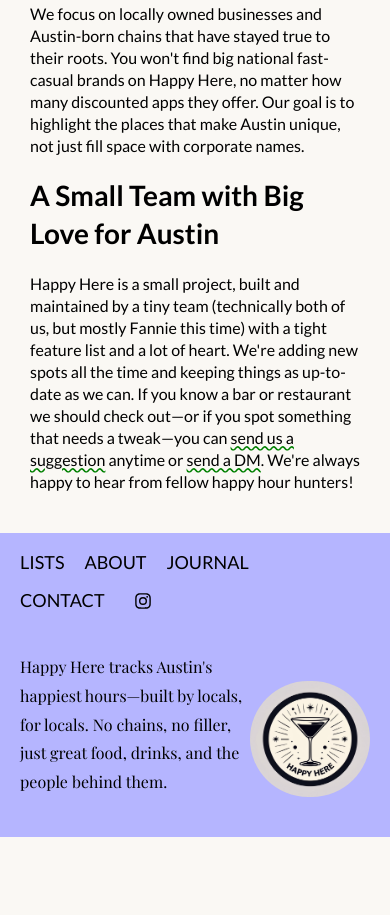
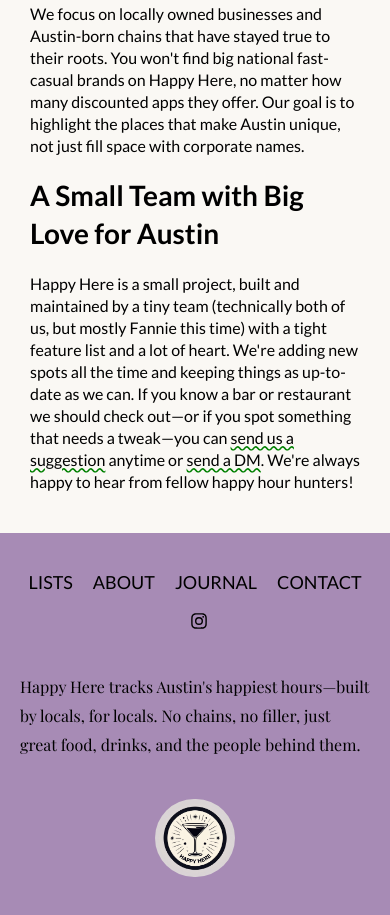
Before and after one commit to fanniegunton/happy-here, an Astro site: page /about in a window 390 px wide. Shown: the part 1524-2439 px from the top of the page. Before the commit the page ends 2361 px from the top, so only its background shows below. Built offline with nearby package versions, Linux system fonts and the light colour scheme; Astro itself is replaced by a stand-in of ours; a web font is replaced by a local one.

Commit message:
Rework Footer to new design

```diff
--- a/src/components/react/Footer.tsx
+++ b/src/components/react/Footer.tsx
@@ -1,34 +1,32 @@
 /** @jsxImportSource @emotion/react */
-import React from 'react';
-import theme from '@styles/theme';
-import logo from '../../assets/HH-logo.jpg';
-import instagramIcon from '../../images/Instagram.svg';
+import React from "react"
+import theme from "@styles/theme"
+import logo from "../../assets/HH-logo.jpg"
+import instagramIcon from "../../images/Instagram.svg"
 
 export default function Footer() {
   return (
     <footer
       css={{
-        margin: '120px -40px -40px',
+        marginTop: 60,
         [theme.mobile]: {
-          margin: '40px auto 0',
-          padding: '0 20px 40px',
-          background: '#b5b5ff',
+          marginTop: 40,
+          background: theme.lavender,
         },
       }}
     >
       <div
         css={{
-          display: 'flex',
-          justifyContent: 'space-between',
-          background: '#006eff',
-          color: '#FFFFFF',
-          padding: '20px 40px 40px',
-          borderRadius: '0 0 37px 37px',
+          display: "flex",
+          justifyContent: "space-between",
+          background: theme.lavender,
+          color: "#FFFFFF",
+          padding: "40px 80px 80px",
           [theme.mobile]: {
-            padding: 0,
-            background: 'transparent',
-            borderRadius: 0,
-            color: 'inherit',
+            display: "block",
+            padding: 20,
+            background: "transparent",
+            color: "inherit",
           },
         }}
       >
@@ -39,20 +37,21 @@
               fontSize: 18,
               fontWeight: 400,
               lineHeight: 1.0,
-              textTransform: 'uppercase',
-              display: 'flex',
-              alignItems: 'center',
-              justifyContent: 'start',
+              textTransform: "uppercase",
+              display: "flex",
+              alignItems: "center",
+              justifyContent: "start",
               gap: 40,
               [theme.mobile]: {
                 marginTop: 20,
-                justifyContent: 'space-between',
+                justifyContent: "space-between",
               },
-              '@media (max-width: 580px)': {
-                flexDirection: 'row',
-                flexWrap: 'wrap',
-                alignItems: 'start',
-                justifyContent: 'start',
+              "@media (max-width: 580px)": {
+                flexDirection: "row",
+                flexWrap: "wrap",
+                textWrap: "balance",
+                alignItems: "start",
+                justifyContent: "center",
                 gap: 20,
               },
             }}
@@ -70,12 +69,12 @@
                 src={(instagramIcon as any).src}
                 alt="Instagram"
                 css={{
-                  width: 'auto',
-                  filter: 'brightness(0) invert(1)',
+                  width: "auto",
+                  filter: "brightness(0) invert(1)",
                   [theme.mobile]: {
-                    alignContent: 'end',
+                    alignContent: "end",
                     marginLeft: 8,
-                    filter: 'none',
+                    filter: "none",
                   },
                 }}
               />
@@ -87,24 +86,26 @@
               fontFamily: theme.fancyFontFamily,
               fontSize: 18,
               lineHeight: 1.8,
-              maxWidth: '60%',
+              maxWidth: "60%",
               [theme.mobile]: {
                 fontSize: 16,
-                maxWidth: '100%',
+                maxWidth: "100%",
                 marginTop: 40,
               },
             }}
           >
-            Happy Here tracks Austin's happiest hours—built by locals, for locals. No chains, no
-            filler, just great food, drinks, and the people behind them.
+            Happy Here tracks Austin's happiest hours—built by locals, for
+            locals. No chains, no filler, just great food, drinks, and the
+            people behind them.
           </div>
         </div>
         <a
           href="/"
           css={{
-            maxWidth: '45%',
+            maxWidth: "45%",
             [theme.mobile]: {
-              alignContent: 'end',
+              alignContent: "end",
+              margin: "40px auto",
             },
           }}
         >
@@ -112,17 +113,17 @@
             src={(logo as any).src}
             alt="Happy Here logo with a happy hour drink"
             css={{
-              display: 'block',
+              display: "block",
               width: 80,
-              objectFit: 'cover',
+              objectFit: "cover",
               borderRadius: 90,
               [theme.mobile]: {
-                width: 120,
+                margin: "40px auto",
               },
             }}
           />
         </a>
       </div>
     </footer>
-  );
+  )
 }
```
